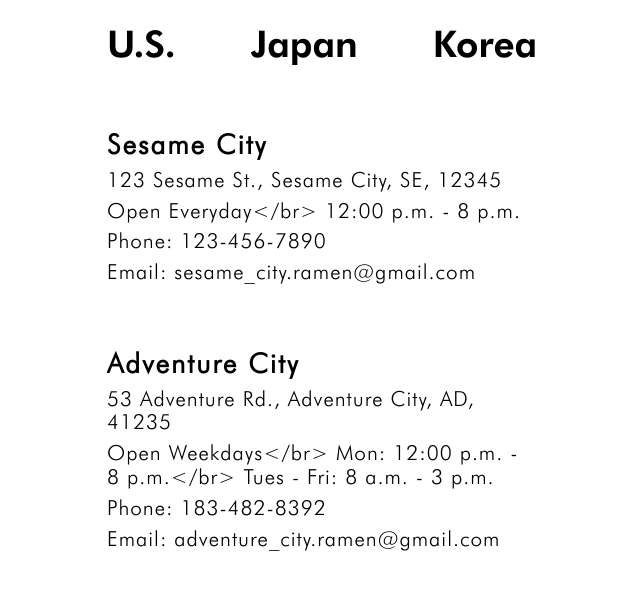
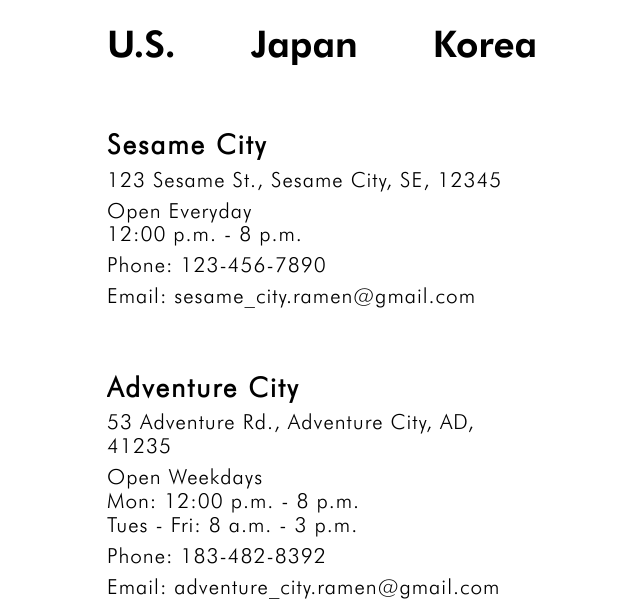
Before and after one commit to Dracozure/restaurant-page, a website built with webpack: page src/template.html in a window 1280 px wide. Shown: the part 545-1157 px from the top of the page, without its empty margins (318-958 px from the left). Built offline with nearby package versions, Linux system fonts and the light colour scheme.

Commit message:
Tweak styling

```diff
--- a/src/locations.json
+++ b/src/locations.json
@@ -7,14 +7,14 @@
             {
                 "city": "Sesame City",
                 "address": "123 Sesame St., Sesame City, SE, 12345",
-                "hours": "Open Everyday</br> 12:00 p.m. - 8 p.m.",
+                "hours": "Open Everyday\n12:00 p.m. - 8 p.m.",
                 "phone": "Phone: 123-456-7890",
                 "email": "Email: sesame_city.ramen@gmail.com"
             },
             {
                 "city": "Adventure City",
                 "address": "53 Adventure Rd., Adventure City, AD, 41235",
-                "hours": "Open Weekdays</br> Mon: 12:00 p.m. - 8 p.m.</br> Tues - Fri: 8 a.m. - 3 p.m.",
+                "hours": "Open Weekdays\nMon: 12:00 p.m. - 8 p.m.\nTues - Fri: 8 a.m. - 3 p.m.",
                 "phone": "Phone: 183-482-8392",
                 "email": "Email: adventure_city.ramen@gmail.com"
             }
@@ -28,7 +28,7 @@
             {
                 "city": "Sakura City",
                 "address": "52 Sakura Ln., Sakura City, SA, 85732",
-                "hours": "Open Weekends</br> 2 p.m. -  1 a.m.",
+                "hours": "Open Weekends\n2 p.m. -  1 a.m.",
                 "phone": "Phone: 758-293-1923",
                 "email": "Email: sakura_city.japan.ramen@yahoo.com"
             }
@@ -42,21 +42,21 @@
             {
                 "city": "Samjang City",
                 "address": "1523 Seoul Dr., Samjang City, SM, 31234",
-                "hours": "Open Everyday</br> 12:00 p.m. - 8 p.m.",
+                "hours": "Open Everyday\n12:00 p.m. - 8 p.m.",
                 "phone": "Phone: 918-284-5829",
                 "email": "Email: samjang_city.korea.ramen@hotmail.com"
             },
             {
                 "city": "Soju City",
                 "address": "13 Tteok Cr., Soju City, SO, 39182",
-                "hours": "Open Everyday</br> 12:00 p.m. - 8 p.m.",
+                "hours": "Open Everyday\n12:00 p.m. - 8 p.m.",
                 "phone": "Phone: 845-291-9382",
                 "email": "Email: soju_city.korea.ramen@gmail.com"
             },
             {
                 "city": "Kito City",
                 "address": "9 Tubbu Rd., Kito City, CT, 83927",
-                "hours": "Open Everyday</br> 12:00 p.m. - 8 p.m.",
+                "hours": "Open Everyday\n12:00 p.m. - 8 p.m.",
                 "phone": "Phone: 829-384-4819",
                 "email": "Email: kity_city.korea.ramen@gmail.com"
             }
--- a/src/styles.css
+++ b/src/styles.css
@@ -389,3 +389,11 @@ nav.mobile button {
     margin: 2rem 0;
     font-family: 'Futura_Light';
 }
+
+.location > * {
+    white-space: pre;
+}
+
+.address {
+    text-wrap: wrap;
+}
```
